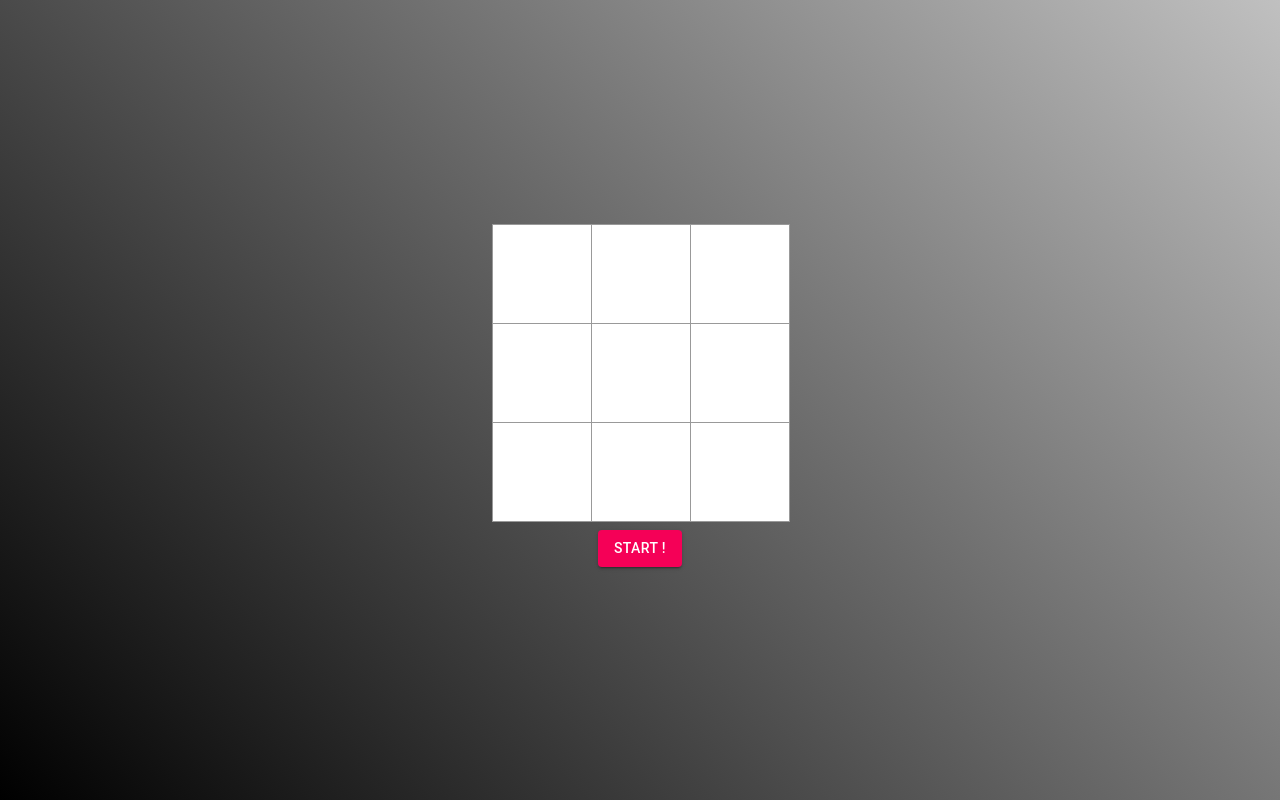
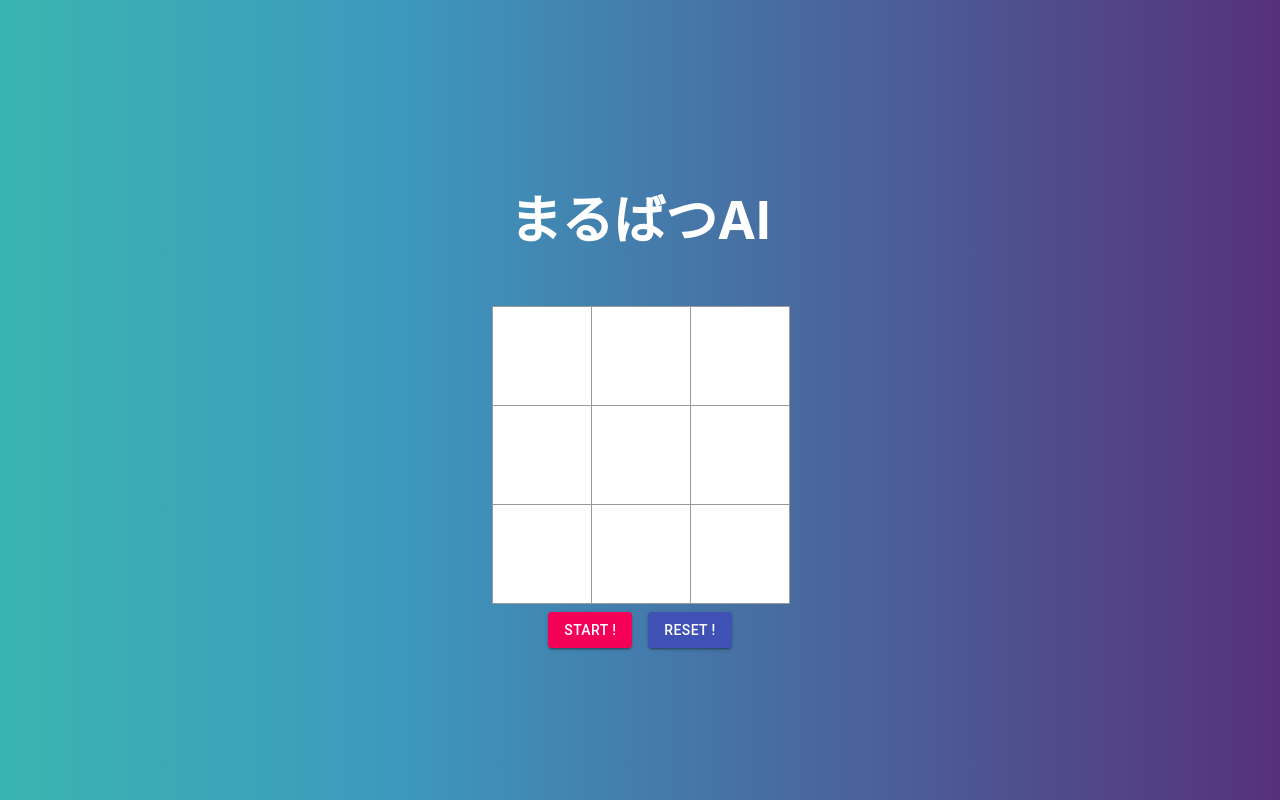
Before and after one commit to yutaroyamanaka/marubatsu, a React (Create React App) app in the folder frontend/code/: page / in a window 1280 px wide. Built offline with nearby package versions, Linux system fonts and the light colour scheme.

Commit message:
fix malfunction in resetting board

```diff
--- a/frontend/code/src/App.css
+++ b/frontend/code/src/App.css
@@ -9,7 +9,7 @@
 }
 
 .App-header {
-  background: linear-gradient(-135deg, #C0C0C0, #000000);
+  background-image: linear-gradient(to right, #3ab5b0 0%, #3d99be 31%, #56317a 100%);
   min-height: 100vh;
   display: flex;
   flex-direction: column;
--- a/frontend/code/src/App.tsx
+++ b/frontend/code/src/App.tsx
@@ -7,6 +7,7 @@ const App: React.FC = () => {
   return (
     <div className="App">
       <header className="App-header">
+        <h1>まるばつAI</h1>
         <Board/>
       </header>
     </div>
--- a/frontend/code/src/components/board.tsx
+++ b/frontend/code/src/components/board.tsx
@@ -14,18 +14,31 @@ const useStyles = makeStyles(theme => ({
 }));
 
 interface buttonProps {
-    handleOnClick():void;
+    handleOnClick(cmd : string):void;
 }
 
-function SubmitButton(Props: buttonProps) {
+function StartButton(Props: buttonProps) {
     const classes = useStyles();
 
     return(
-        <Button variant="contained" color="secondary" className={classes.button} onClick={() => Props.handleOnClick()}>
+        <Button variant="contained" color="secondary" className={classes.button} onClick={() => Props.handleOnClick("start")}>
         Start !
       </Button>
     )
 }
+
+
+function ResetButton(Props: buttonProps) {
+    const classes = useStyles();
+
+    return (
+        <Button variant="contained" color="primary" className={classes.button} onClick={() => Props.handleOnClick("reset")}>
+        Reset !
+      </Button>
+    )
+}
+
+
 
 interface Props {}
 
@@ -35,6 +48,7 @@ interface State {
     player1Win: boolean,
     player2Win: boolean,
     start: boolean,
+    reset: boolean,
     message: string
 }
 
@@ -48,6 +62,7 @@ export default class Board extends React.Component<Props, State> {
             player1Win: false,
             player2Win: false,
             start: false,
+            reset: true,
             message: "",
         };
         this.handleOnClick = this.handleOnClick.bind(this);
@@ -55,34 +70,41 @@ export default class Board extends React.Component<Props, State> {
         this.setRock = this.setRock.bind(this);
     }
 
-    handleOnClick() : void {
-
-
+    handleOnClick(cmd: string) : void {
+        if (cmd === "start" && this.state.reset){
+            fetch('http://localhost:8888/api/start', {
+                mode: 'cors',
+            })
+                .then(res => res.json())
+                .then(res => {
+                    this.setState({
+                        board: res["board"],
+                        finish: res["finish"],
+                        player1Win: res["player1-win"],
+                        player2Win: res["player2-win"],
+                        start: true,
+                        reset: false,
+                    })
+                })
+        } else if(cmd === "reset"){
             fetch('http://localhost:8888/api/reset', {
                 mode: 'cors',
             })
-            .then(response => response.json())
-            .then(response => {
+                .then(res => res.json())
+                .then(res => {
+                    let message = "";
+                    if (res["turn"]) message = "あなたは先攻!";
+                    else message = "あなたは後攻！";
                     this.setState({
-                    message: response["turn"]
+                        message: message,
+                        board: res["board"],
+                        start: false,
+                        reset: true
                     })
                 });
+        }
 
 
-
-        fetch('http://localhost:8888/api/start', {
-            mode: 'cors',
-        })
-            .then(response => response.json())
-            .then(response => {
-                this.setState({
-                    board: response["board"],
-                    finish: response["finish"],
-                    player1Win: response["player1-win"],
-                    player2Win: response["player2-win"],
-                    start: true
-                });
-            });
     }
 
 
@@ -120,15 +142,15 @@ export default class Board extends React.Component<Props, State> {
 
                     if(res["finish"] && res["player1-win"]) {
                         this.setState({
-                            message: "You Win!"
+                            message: "あなたの勝ち!"
                         })
                     } else if(res["finish"] && res["player2-win"]){
                         this.setState({
-                            message: "You Lose!"
+                            message: "あなたの負け!"
                         })
                     } else if(res["finish"]){
                         this.setState({
-                            message: "Draw!"
+                            message: "引き分け!"
                         })
                     }
                 })
@@ -163,7 +185,8 @@ export default class Board extends React.Component<Props, State> {
                 <Square index={8} rock={this.state.board[7]} available={this.judgeAvailability(this.state.board[7])} setRock={() => this.setRock(8)}/>
                 <Square index={9} rock={this.state.board[8]} available={this.judgeAvailability(this.state.board[8])} setRock={() => this.setRock(9)}/>
                 </div>
-                <SubmitButton handleOnClick={() => this.handleOnClick()}/>
+                <StartButton handleOnClick={() => this.handleOnClick("start")}/>
+                <ResetButton handleOnClick={() => this.handleOnClick("reset")}/>
             </div>
 
         )
--- a/frontend/code/src/components/message.tsx
+++ b/frontend/code/src/components/message.tsx
@@ -33,9 +33,9 @@ export default class Message extends React.Component<Props, State> {
 
     render() {
         return(
-            <div style={style}>
+            <p style={style}>
                 {this.state.message}
-            </div>
+            </p>
         )
     }
 }
```
Also changed, not shown: 2 other files (tests, documents, lock files or other folders). Lines whose indentation alone changed are shown as unchanged.
